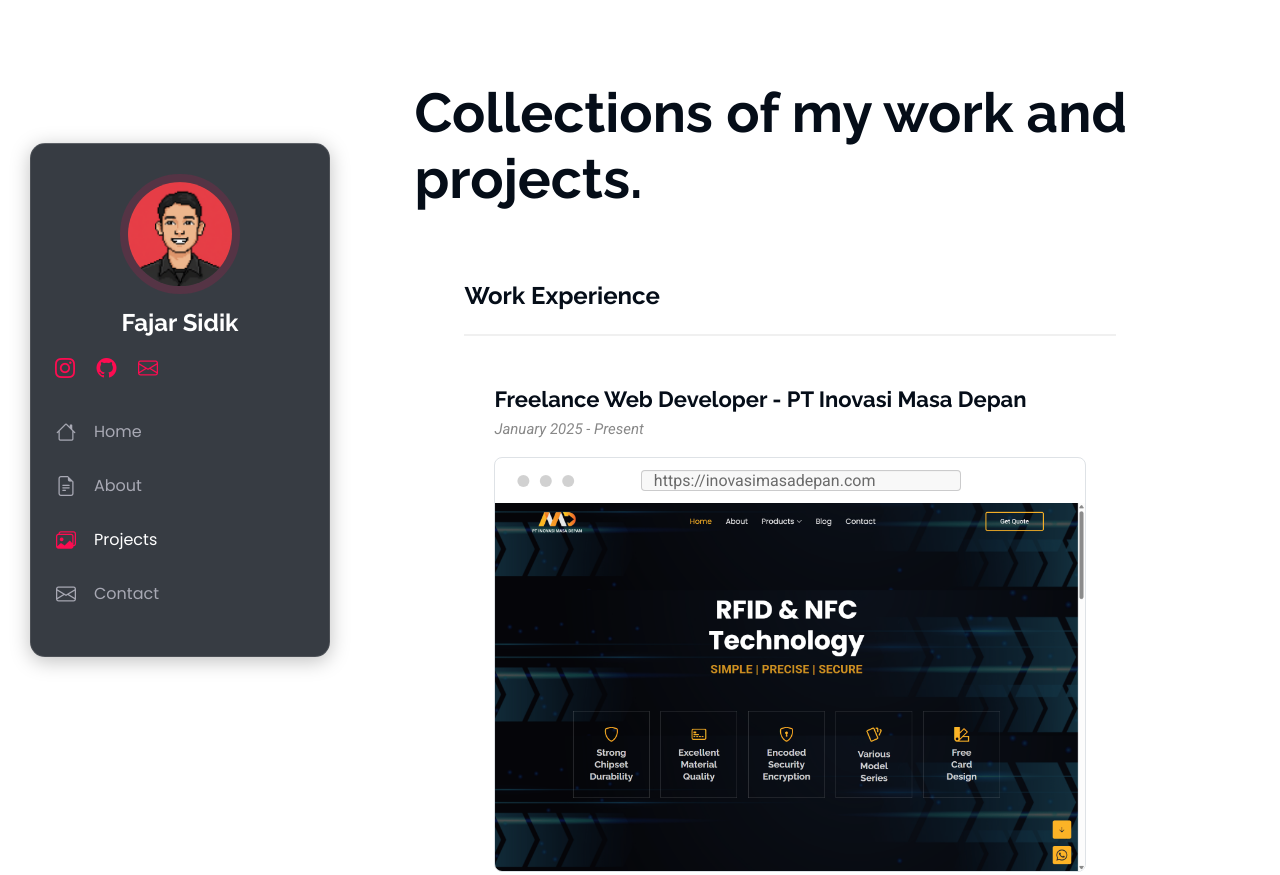
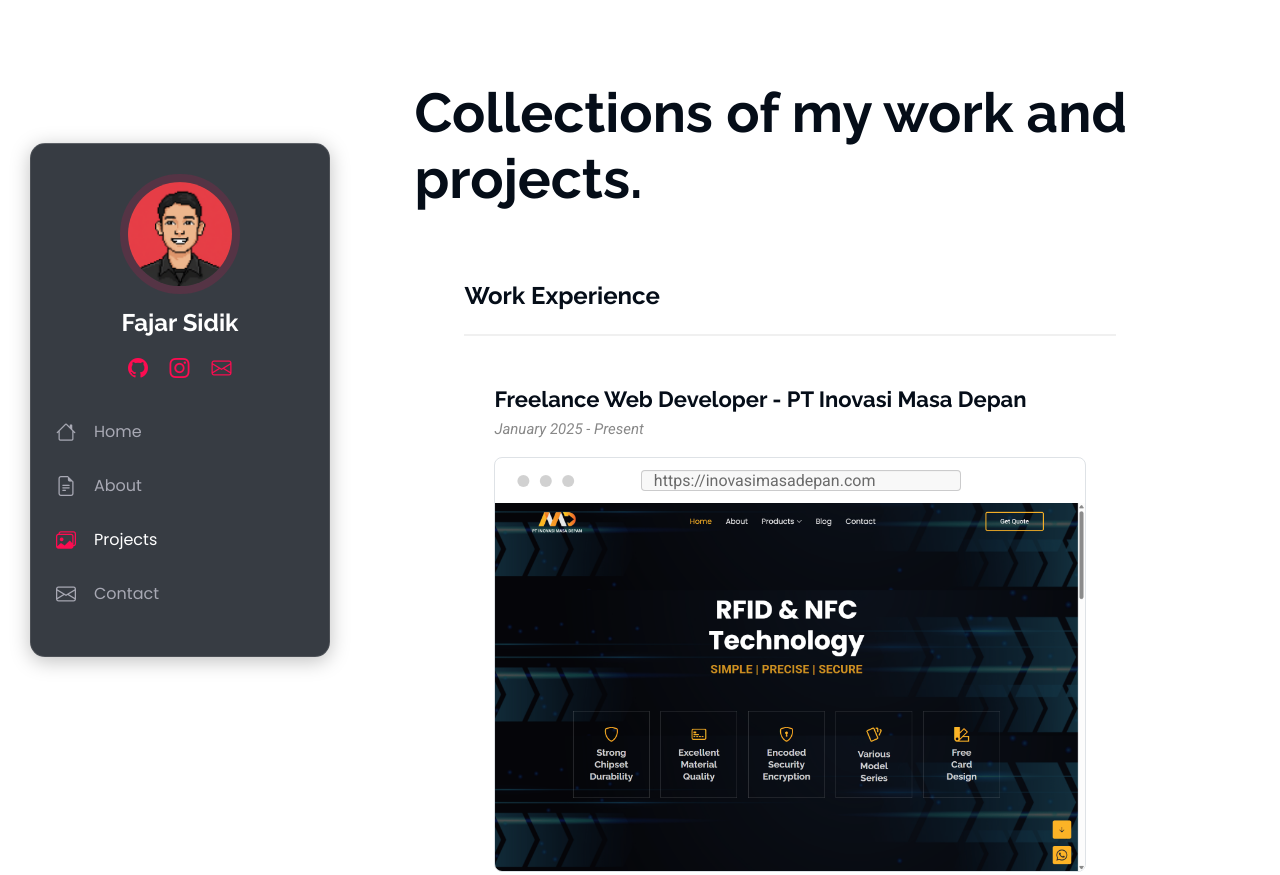
Before and after one commit to ImJarrs/portfolio, a website: page projects.html in a window 1280 px wide. Shown: the top 875 px of the page. Drawn offline with nearby package versions, Linux system fonts and the light colour scheme.

Commit message:
Fix Project

```diff
--- a/projects.html
+++ b/projects.html
@@ -37,9 +37,9 @@
       <h1 class="sitename">Fajar Sidik</h1>
     </a>
 
-    <div class="social-links">
+    <div class="social-links text-center">
+      <a href="https://github.com/ImJarrs" class="twitter"><i class="bi bi-github"></i></a>
       <a href="https://instagram.com/im.jarrs_" class="instagram"><i class="bi bi-instagram"></i></a>
-      <a href="https://github.com/ImJarrs" class="twitter"><i class="bi bi-github"></i></a>
       <a href="mailto:sidikfs.fajar@gmail.com" class="mail"><i class="bi bi-envelope"></i></a>
       <!-- <a href="https://www.linkedin.com/in/fajar-sidik-0b3ba8361/" class="linkedin"><i class="bi bi-linkedin"></i></a> -->
     </div>
```
